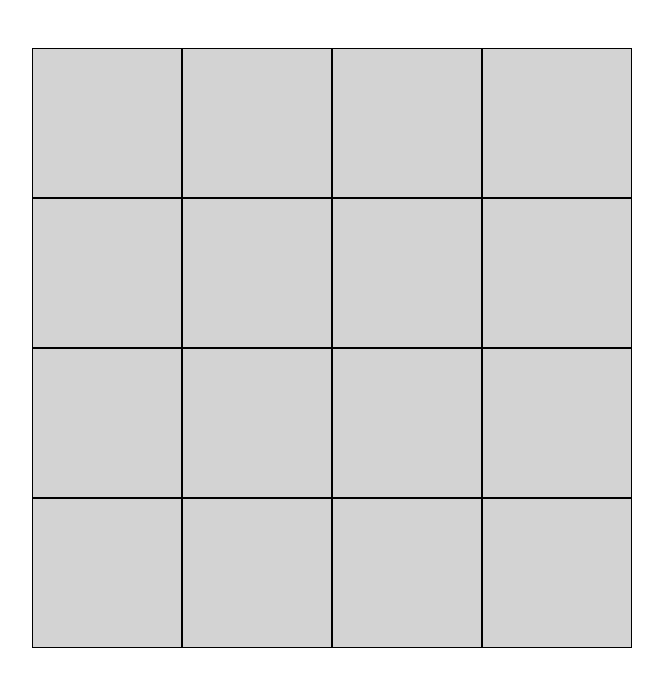
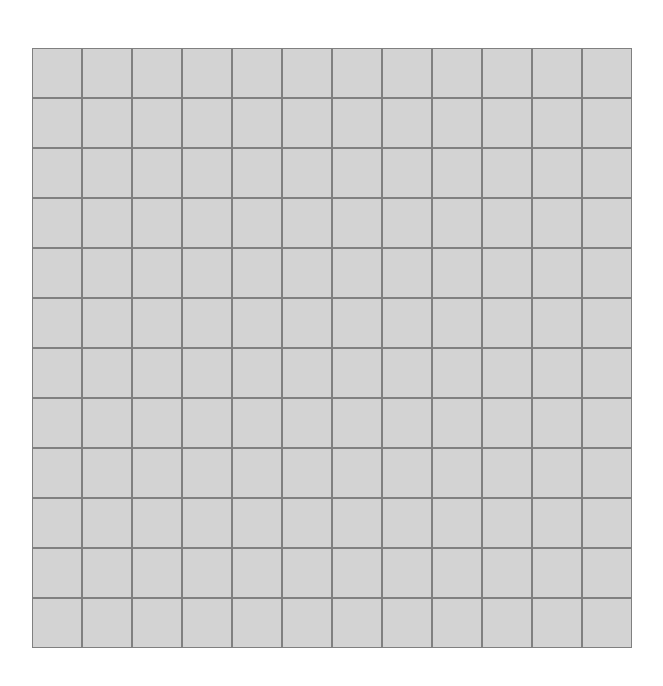
Before and after one commit to Jules-12-8/etch-a-sketch, a plain HTML site: page index.html in a window 1280 px wide. Shown: the whole page, without its empty margins (16-679 px from the left). Drawn offline with Linux system fonts and the light colour scheme.

Commit message:
Feat: compute css --cellSize value with js
To track axisSize and enable dynamic attribution of --cellSize value.

```diff
--- a/etch-a-sketch.js
+++ b/etch-a-sketch.js
@@ -1,8 +1,13 @@
-//nbrOfCells must be a square number (16 25 36 49 64 81 100)
-const nbrOfCells = 16;
-const axisSize = Math.sqrt(nbrOfCells);
+const axisSize = 12;
+const nbrOfCells = axisSize**2;
 
-const gridContainer = document.getElementById("grid-container");
+const rootElem = document.querySelector(":root");
+//600 is the size of the container, make sure it match the css value
+rootElem.style.setProperty("--cellSize", (600 / axisSize)+"px");
+
+
+
+const gridContainer = document.querySelector("#grid-container");
 
 for (let i = 0; i < axisSize; i++) {
     const columnDiv = document.createElement("div");
@@ -22,6 +27,8 @@ for (let i = 0; i < axisSize; i++) {
 
 const gridCells = document.querySelectorAll(".grid-cell");
 
-for (const x of gridCells) {
-    x.addEventListener("mouseenter", () => {x.style.background = "coral"});
-}
+gridCells.forEach((cell) => {
+    cell.addEventListener("mouseenter", () => {
+        cell.style.background = "coral"
+    });
+})
--- a/style.css
+++ b/style.css
@@ -6,7 +6,8 @@
 
 :root {
     --containerSize: 600px;
-    --cellSize: calc(var(--containerSize) / 4);
+    /* --cellSize is defined with javascript */
+    --cellSize: 0px;
 }
 
 #grid-container {
@@ -21,7 +22,7 @@
 }
 
 .grid-cell {
-    border: 0.1px solid black;
+    border: 0.1px solid grey;
     width: var(--cellSize);
     height: var(--cellSize);
     background-color: lightgrey;
```
